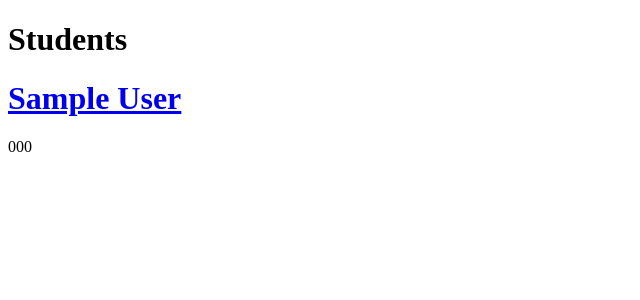
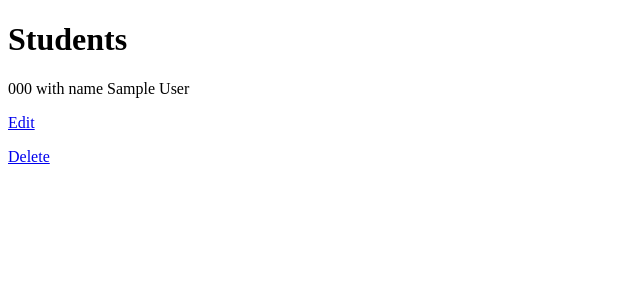
Before and after one commit to ICESI-PI1/icesi-filantrop-a-equipo-3, a Django app: page /students/ in a window 1280 px wide. Shown: the part 70-370 px from the top of the page, without its empty margins (0-640 px from the left). Run offline with Django 4.2, Linux system fonts and the light colour scheme; tables that the repository leaves empty hold one stand-in row (values such as "Sample post").

Commit message:
feat(templates): added href from the students view to edit page

```diff
--- a/MSDE_App/forms.py
+++ b/MSDE_App/forms.py
@@ -4,7 +4,7 @@ from django import forms
 class CreateStudent(forms.Form):
     code = forms.CharField(label="Student's code", max_length=24, widget=forms.TextInput())
     name = forms.CharField(label="Student's name", max_length=40)
-    birth_date = forms.DateField()
+    birth_date = forms.DateField(label="Birth Date (YYYY-MM-DD)")
     id = forms.CharField(label="Student's id", max_length=12)
     email = forms.CharField(label="Student's mail", max_length=40)
     phone_number = forms.CharField(label="Student's phone number", max_length=40)
--- a/MSDE_App/models.py
+++ b/MSDE_App/models.py
@@ -48,6 +48,7 @@ class TypeCollaborator(models.Model):
 class Authenthication(models.Model):
     auth_user = models.CharField(max_length=24)
     auth_password = models.CharField(max_length=24)
+    auth_email = models.CharField(max_length=30)
     auth_colaborador = models.ForeignKey(Collaborator, on_delete=models.CASCADE)
     philanthropy_member = models.ForeignKey(PhilanthropyMember, on_delete=models.CASCADE)
 
--- a/MSDE_App/templates/delete_student.html
+++ b/MSDE_App/templates/delete_student.html
@@ -4,7 +4,7 @@
     <p>Are you sure you want to delete the student "{{ student.student_name }}"?</p>
     <form method="post">
         {% csrf_token %}
-        <button type="submit">Delete</button>
+        <a href="/index"><button type="submit">Delete</button></a>
     </form>
-    <a href="{% url 'edit_student' student.pk %}">Cancel</a>
+
 {% endblock %}
--- a/MSDE_App/templates/students.html
+++ b/MSDE_App/templates/students.html
@@ -7,11 +7,13 @@
 
 {% for s in students %}
 <div>
+    <p> {{ s.student_code}} with name {{ s.student_name}}</p>
     <a href="{% url 'edit_student' s.student_code %}">
-        <h1>{{ s.student_name }} </h1>
+        <p>Edit</p>
     </a>
-
-    <p> {{ s.student_code }}</p>
+    <a href="{% url 'delete_student' s.student_code %}">
+        <p>Delete</p>
+    </a>
 </div>
 
 {% endfor %}
--- a/MSDE_App/urls.py
+++ b/MSDE_App/urls.py
@@ -7,6 +7,6 @@ urlpatterns = [
     path('create_student/', views.create_student, name="create_student/"),
     path('students/', views.students, name="students/"),
     path('<int:student_code>/edit/', views.edit_student, name='edit_student'),
-    path('<int:pk>/delete/', views.delete_student, name='delete_student')
+    path('<int:student_code>/delete/', views.delete_student, name='delete_student')
 
 ]
--- a/MSDE_App/views.py
+++ b/MSDE_App/views.py
@@ -52,9 +52,9 @@ def edit_student(request, student_code):
   return render(request, 'edit_student.html', {'form': form, 'student': student})
 
 
-def delete_student(request, pk):
-    student = get_object_or_404(Student, pk=pk)
+def delete_student(request, student_code):
+    student = get_object_or_404(Student, student_code=student_code)
     if request.method == 'POST':
         student.delete()
-        return redirect('edit_student', pk=pk)
+        return redirect('students/')
     return render(request, 'delete_student.html', {'student': student})
```
